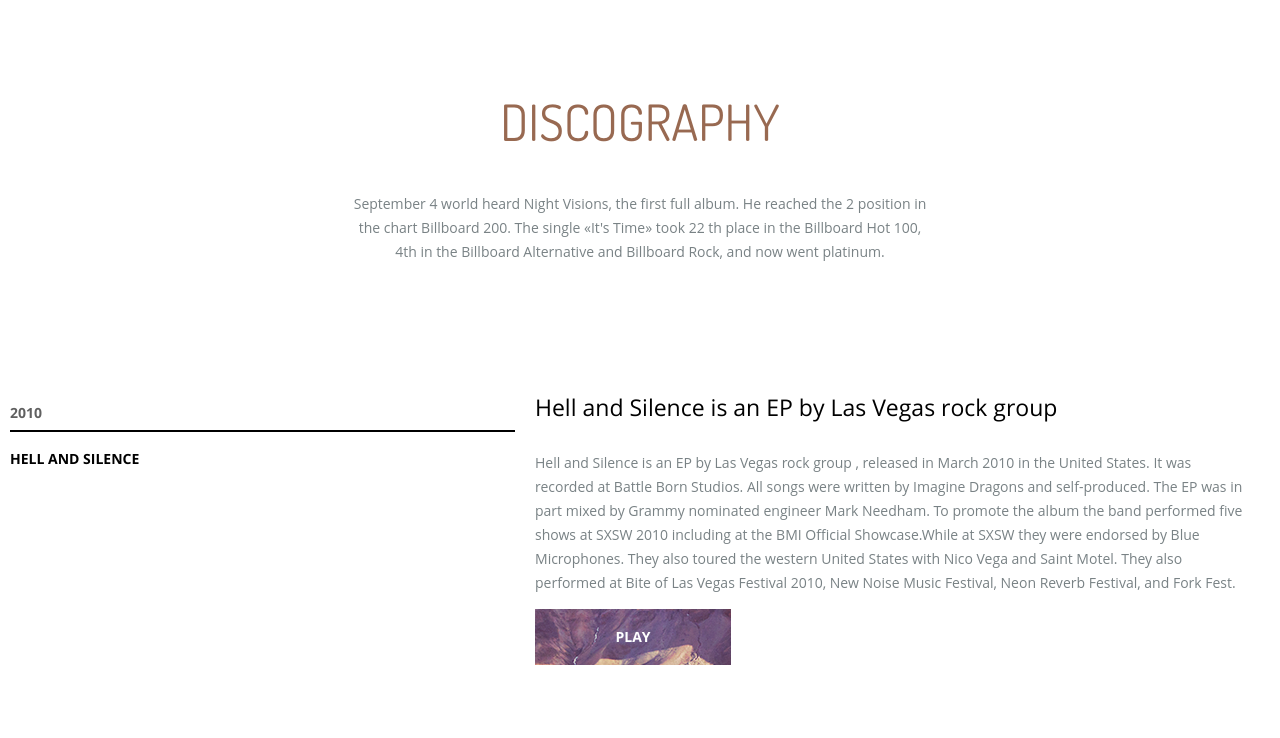
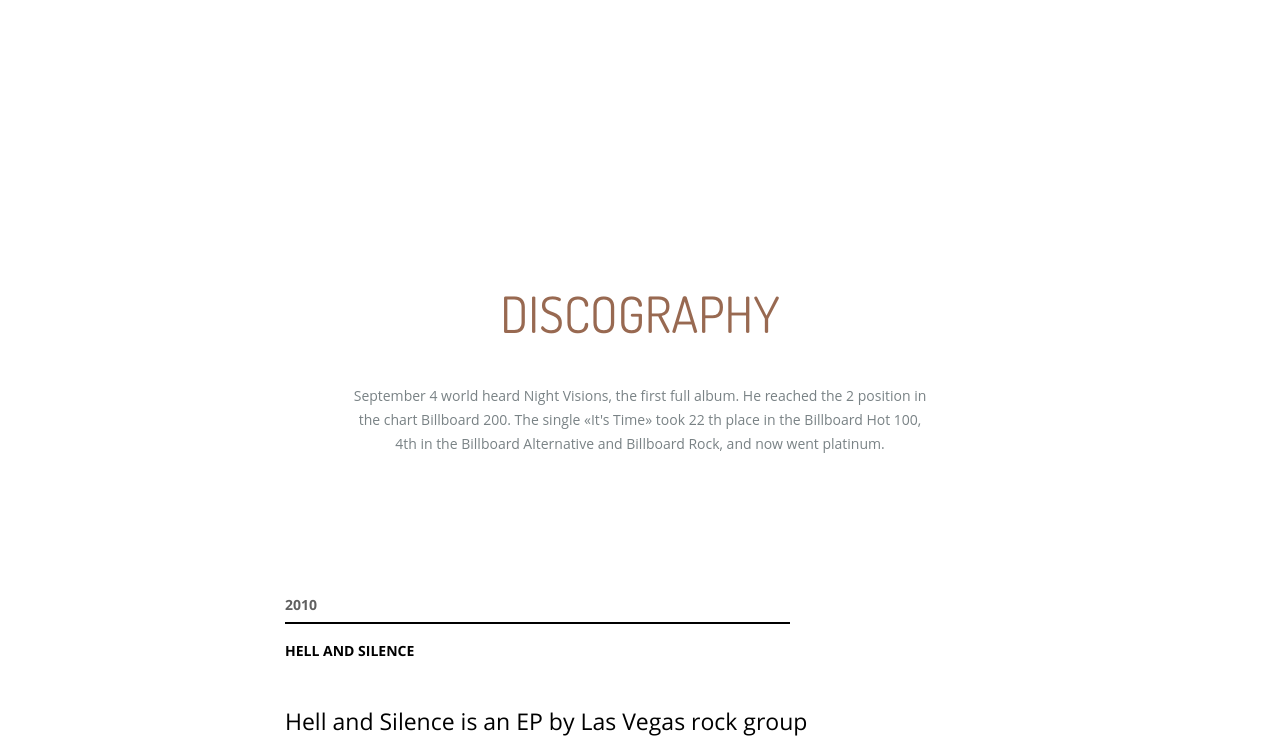
Before and after one commit to AdelRomeo/MusicDJ, a website: page index.html in a window 1280 px wide. Shown: the part 869-1607 px from the top of the page. Drawn offline with Linux system fonts and the light colour scheme.

Commit message:
discography tablet version

```diff
--- a/index.html
+++ b/index.html
@@ -12,7 +12,7 @@
         <div class="container_main-mav">
             <nav class="main-nav">
                 <ul class="main-nav_list">
-                    <li class="main-nav_item"><a href="">ABOUT</a></li>
+                    <li class="main-nav_item" id="link1"><a href="">ABOUT</a></li>
                     <li class="main-nav_item"><a href="">DISCOGRAPHY</a></li>
                     <li class="main-nav_item"><a href="">CONCERT TOURS</a></li>
                     <li class="main-nav_item"><a href="">LATTER COMPOSITIONS</a></li>
@@ -381,5 +381,6 @@
             </ul>
         </div>
     </footer>
+    <script src="build/scripts/main.js"></script>
 </body>
 </html>
--- a/src/styles/discography.scss
+++ b/src/styles/discography.scss
@@ -85,3 +85,30 @@
 .album-btn3{
   background: url("../../img/play3.png");
 }
+
+
+
+
+/*<<<----разрешение для планшета---->>>*/
+@media (min-width: 750px) and (max-width: 1537px){
+
+  .discography{
+    padding-top: 15%;
+    margin-left: 10%;
+    margin-right: 10%;
+  }
+
+  .discography_container{
+    margin: 0 auto;
+  }
+
+  .disco-item{
+    flex-direction: column;
+    margin: 0 auto;
+    margin-top: 100px;
+  }
+
+  .disco-item:first-child{
+    margin-top: 0;
+  }
+}
--- a/src/styles/global.scss
+++ b/src/styles/global.scss
@@ -41,3 +41,16 @@
 .greeting_description{
   @include descr;
 }
+
+
+/*<<<----разрешение для планшета---->>>*/
+@media (min-width: 750px) and (max-width: 1537px){
+
+  *{
+    max-width: 100%;
+  }
+
+  main{
+    overflow: hidden;
+  }
+}
--- a/src/styles/latter-compositions.scss
+++ b/src/styles/latter-compositions.scss
@@ -16,6 +16,7 @@
 .list-compositions{
     display: flex;
     flex-direction: column;
+    flex-wrap: wrap;
     margin-top: 200px;
 }
 
```
Also changed, not shown: build/scripts/main.js (added), build/styles/main.css, 2 other files.
